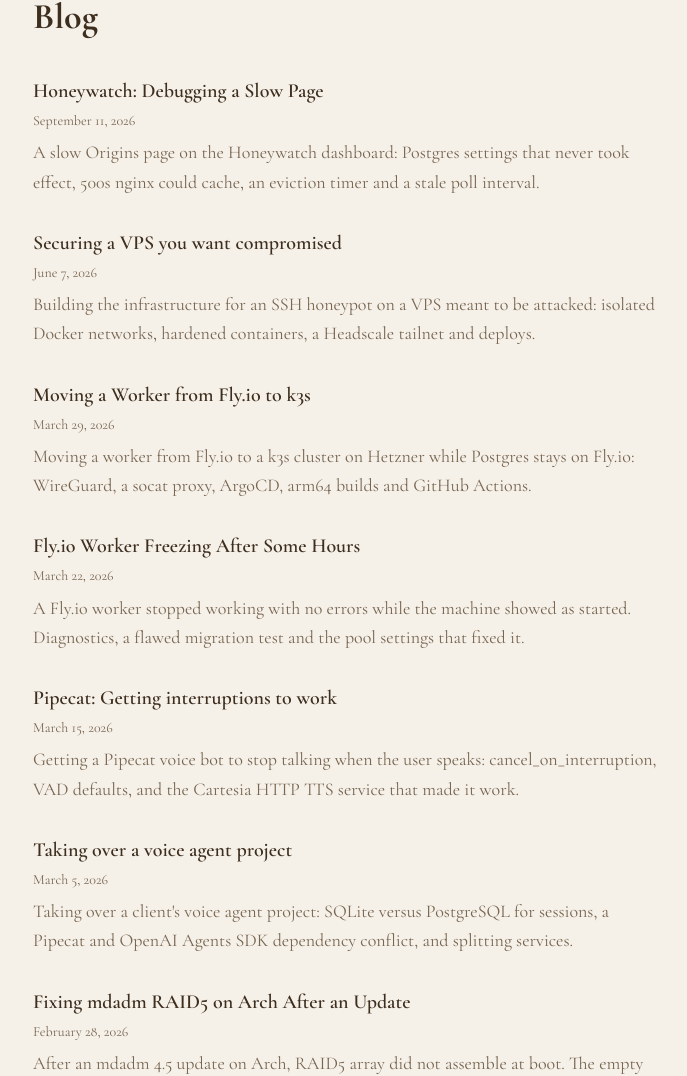
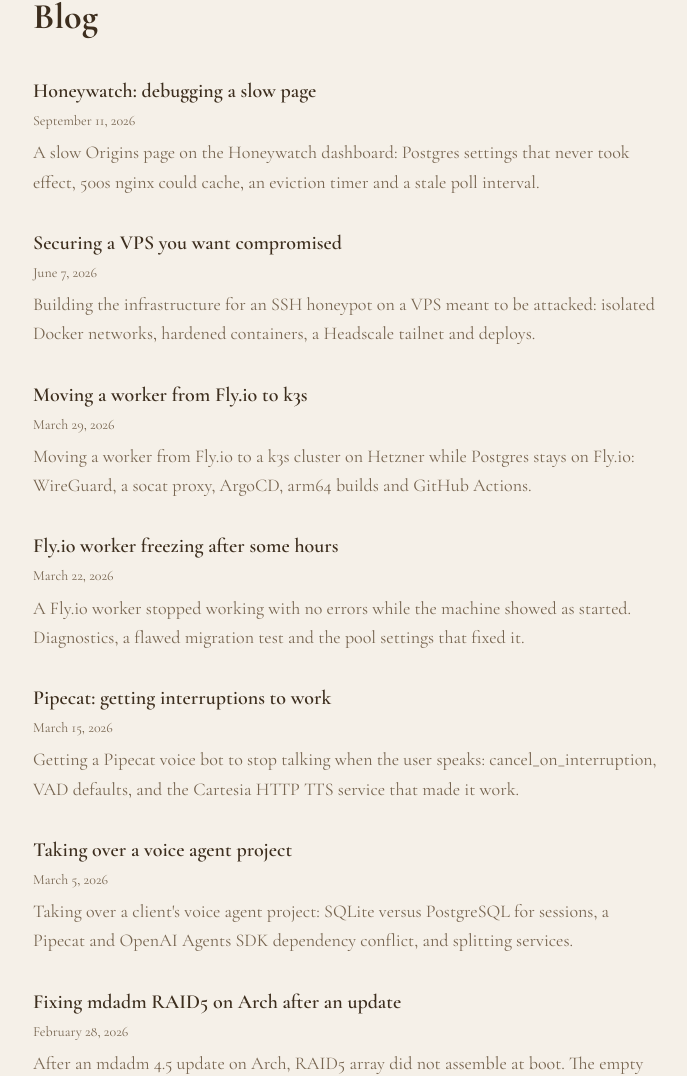
Before and after one commit to straightchlorine/piotrkrzysztof.dev, a Next.js app: page /blog in a window 1280 px wide. Shown: the part 119-1195 px from the top of the page, without its empty margins (295-982 px from the left). Built offline with nearby package versions, Linux system fonts and the light colour scheme.

Commit message:
style(titles): sentence case across posts, work pages and page metadata

```diff
--- a/app/about/page.tsx
+++ b/app/about/page.tsx
@@ -3,7 +3,7 @@
 import type { Metadata } from "next";
 
 export const metadata: Metadata = {
-  title: "About Piotr: Software and Open Source",
+  title: "About Piotr: software and open source",
   description:
     "I write software and try to do it carefully. I also maintain a few open-source projects, mostly to study things I do not understand well yet. Email, GitHub.",
   alternates: { canonical: "/about" },
--- a/app/blog/page.tsx
+++ b/app/blog/page.tsx
@@ -4,7 +4,7 @@
 import type { Metadata } from "next";
 
 export const metadata: Metadata = {
-  title: "Blog: Debugging and Infrastructure Notes",
+  title: "Blog: debugging and infrastructure notes",
   description:
     "Write-ups from personal projects and client work: what broke, how it was found and what fixed it. Linux, Kubernetes, backend and a bit of frontend.",
   alternates: { canonical: "/blog" },
--- a/app/work/page.tsx
+++ b/app/work/page.tsx
@@ -4,7 +4,7 @@
 import type { Metadata } from "next";
 
 export const metadata: Metadata = {
-  title: "Work: Open-Source Projects and Write-ups",
+  title: "Work: open-source projects and write-ups",
   description:
     "Open-source projects, each with a write-up: what the project does, how it is put together and what building it taught.",
   alternates: { canonical: "/work" },
--- a/content/blog/fixing-mdadm.mdx
+++ b/content/blog/fixing-mdadm.mdx
@@ -1,5 +1,5 @@
 ---
-title: "Fixing mdadm RAID5 on Arch After an Update"
+title: "Fixing mdadm RAID5 on Arch after an update"
 date: 2026-02-28
 description: "After an mdadm 4.5 update on Arch, RAID5 array did not assemble at boot. The empty mdadm.conf, the missing mdadm_udev hook and the commands that fixed it."
 ---
--- a/content/blog/fly-worker-problems.mdx
+++ b/content/blog/fly-worker-problems.mdx
@@ -1,5 +1,5 @@
 ---
-title: "Fly.io Worker Freezing After Some Hours"
+title: "Fly.io worker freezing after some hours"
 date: 2026-03-22
 description: "A Fly.io worker stopped working with no errors while the machine showed as started. Diagnostics, a flawed migration test and the pool settings that fixed it."
 ---
--- a/content/blog/honeywatch-tuning-never-applied.mdx
+++ b/content/blog/honeywatch-tuning-never-applied.mdx
@@ -1,5 +1,5 @@
 ---
-title: "Honeywatch: Debugging a Slow Page"
+title: "Honeywatch: debugging a slow page"
 date: 2026-09-11
 description: "A slow Origins page on the Honeywatch dashboard: Postgres settings that never took effect, 500s nginx could cache, an eviction timer and a stale poll interval."
 ---
--- a/content/blog/migrating-worker-fly-to-k3s.mdx
+++ b/content/blog/migrating-worker-fly-to-k3s.mdx
@@ -1,5 +1,5 @@
 ---
-title: "Moving a Worker from Fly.io to k3s"
+title: "Moving a worker from Fly.io to k3s"
 date: 2026-03-29
 description: "Moving a worker from Fly.io to a k3s cluster on Hetzner while Postgres stays on Fly.io: WireGuard, a socat proxy, ArgoCD, arm64 builds and GitHub Actions."
 ---
--- a/content/blog/voice-interrupt-handling.mdx
+++ b/content/blog/voice-interrupt-handling.mdx
@@ -1,5 +1,5 @@
 ---
-title: "Pipecat: Getting interruptions to work"
+title: "Pipecat: getting interruptions to work"
 date: 2026-03-15
 description: "Getting a Pipecat voice bot to stop talking when the user speaks: cancel_on_interruption, VAD defaults, and the Cartesia HTTP TTS service that made it work."
 ---
--- a/content/work/colorgen.mdx
+++ b/content/work/colorgen.mdx
@@ -1,5 +1,5 @@
 ---
-title: "Colorgen: Colorschemes from Images"
+title: "Colorgen: colorschemes from images"
 description: "Colorgen, a colorscheme generator written for Linux setups, published as a pip package with a small documentation site on Codeberg Pages."
 ---
 
--- a/content/work/honeywatch.mdx
+++ b/content/work/honeywatch.mdx
@@ -1,5 +1,5 @@
 ---
-title: "Honeywatch: An SSH Honeypot Project"
+title: "Honeywatch: an SSH honeypot project"
 description: "A university cybersecurity project: a Cowrie SSH honeypot on one VPS, a public Vue dashboard on k3s and a Headscale tailnet between them."
 ---
 
```
